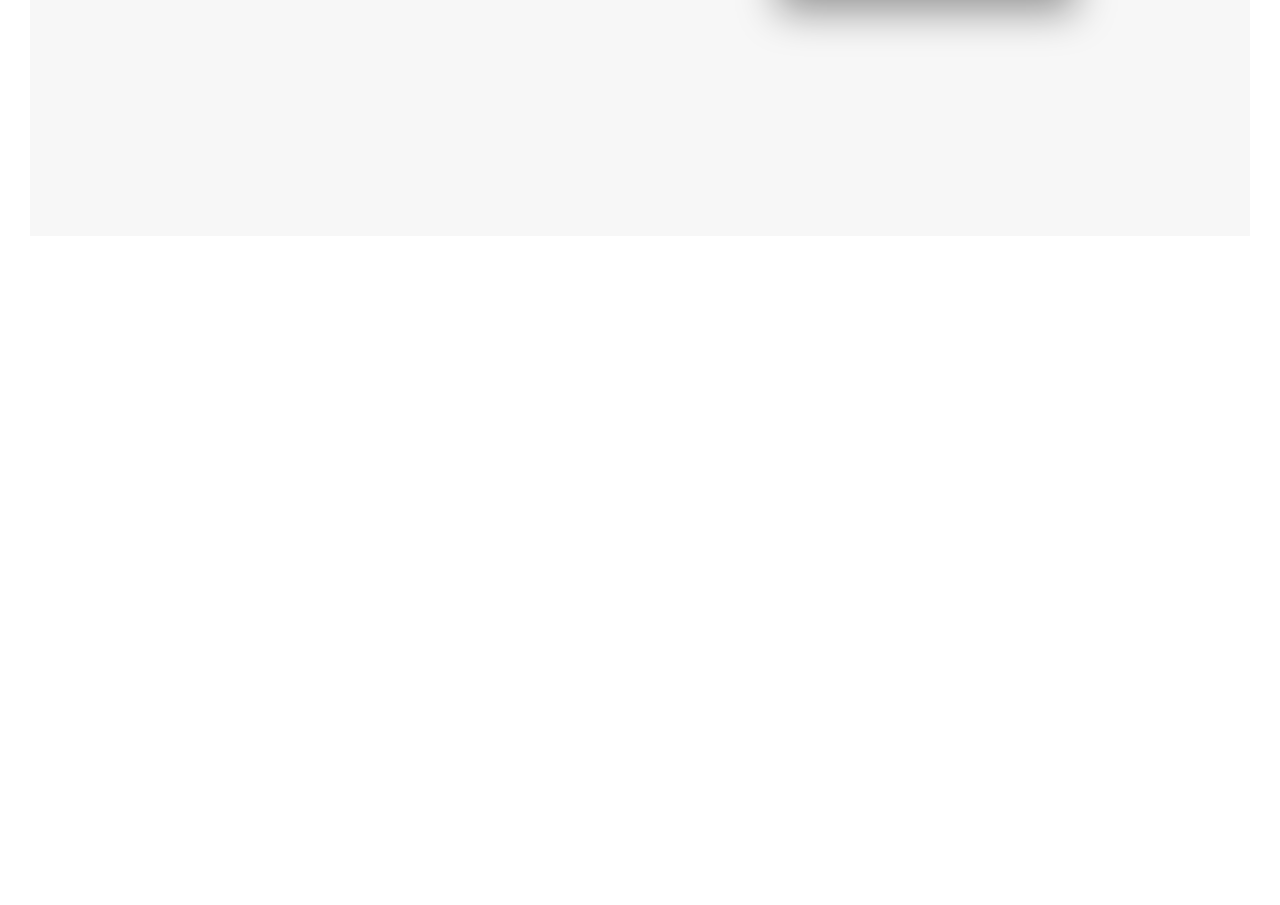
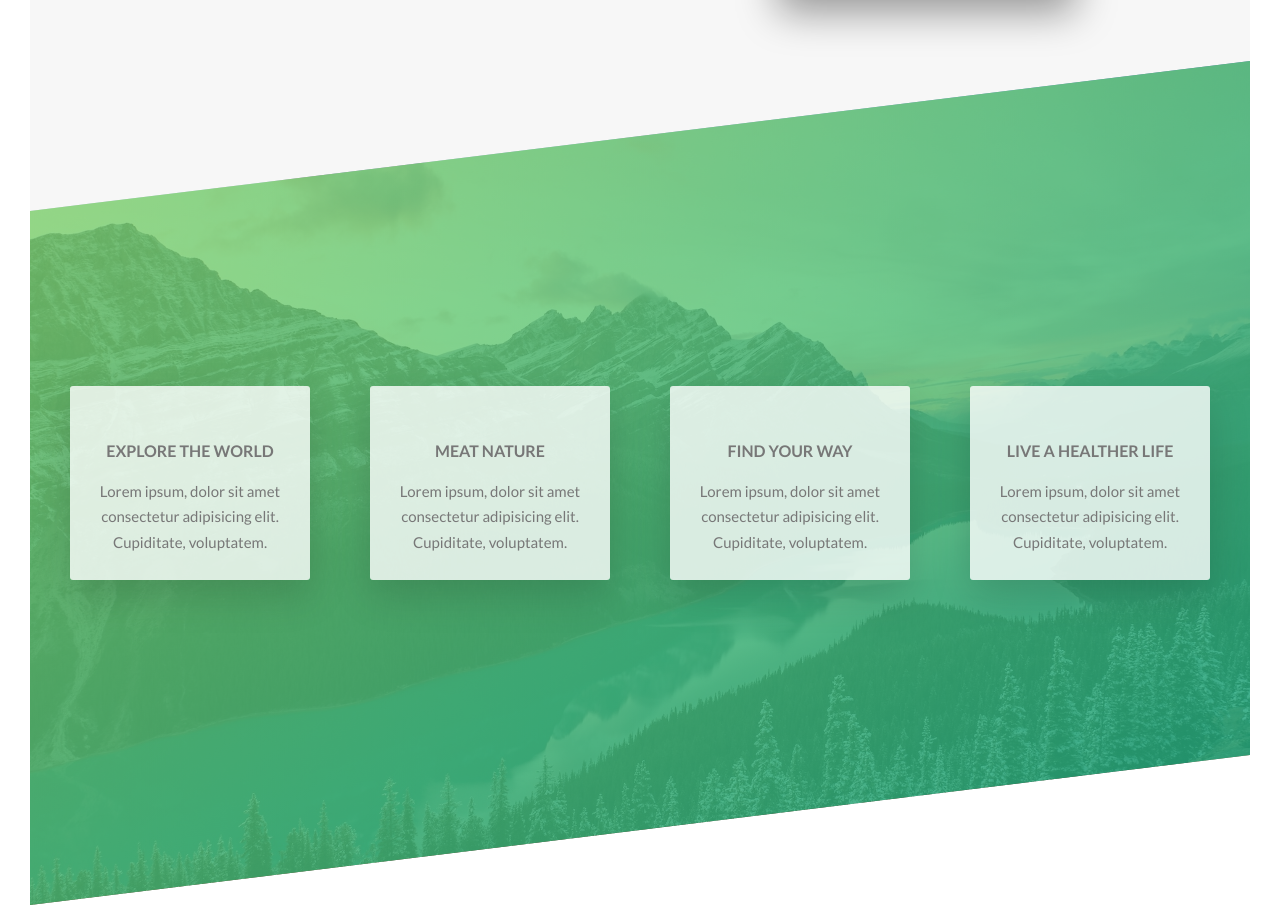
Before and after one commit to Sergio0831/natours, a website: page index.html in a window 1280 px wide. Shown: the part 1321-2226 px from the top of the page. Before the commit the page ends 1587 px from the top, so only its background shows below. Drawn offline with Linux system fonts and the light colour scheme.

Commit message:
Created features section

```diff
--- a/index.html
+++ b/index.html
@@ -11,6 +11,7 @@
 
 		<!-- <link rel="stylesheet" href="css/icon-font.css" /> -->
 		<link rel="stylesheet" href="css/style.comp.css" />
+		<link rel="stylesheet" href="css/icon-font.css" />
 		<link rel="shortcut icon" type="image/png" href="img/favicon.png" />
 
 		<title>Natours | Exciting tours for adventurous people</title>
@@ -30,6 +31,7 @@
 		</header>
 
 		<main>
+			<!-- Section About -->
 			<section class="section-about">
 				<div class="u-center-text mb-large">
 					<h2 class="heading-secondary">
@@ -75,6 +77,53 @@
 					</div>
 				</div>
 			</section>
+			<!-- Section About End -->
+			<!-- Section Features -->
+			<section class="section-features">
+				<div class="row">
+					<div class="col-1-of-4">
+						<div class="feature-box">
+							<i class="feature-box__icon icon-basic-world"></i>
+							<h3 class="heading-tertiary mb-small">Explore the world</h3>
+							<p class="feature-box__text">
+								Lorem ipsum, dolor sit amet consectetur adipisicing elit.
+								Cupiditate, voluptatem.
+							</p>
+						</div>
+					</div>
+					<div class="col-1-of-4">
+						<div class="feature-box">
+							<i class="feature-box__icon icon-basic-compass"></i>
+							<h3 class="heading-tertiary mb-small">Meat nature</h3>
+							<p class="feature-box__text">
+								Lorem ipsum, dolor sit amet consectetur adipisicing elit.
+								Cupiditate, voluptatem.
+							</p>
+						</div>
+					</div>
+					<div class="col-1-of-4">
+						<div class="feature-box">
+							<i class="feature-box__icon icon-basic-map"></i>
+							<h3 class="heading-tertiary mb-small">Find your way</h3>
+							<p class="feature-box__text">
+								Lorem ipsum, dolor sit amet consectetur adipisicing elit.
+								Cupiditate, voluptatem.
+							</p>
+						</div>
+					</div>
+					<div class="col-1-of-4">
+						<div class="feature-box">
+							<i class="feature-box__icon icon-basic-heart"></i>
+							<h3 class="heading-tertiary mb-small">Live a healther life</h3>
+							<p class="feature-box__text">
+								Lorem ipsum, dolor sit amet consectetur adipisicing elit.
+								Cupiditate, voluptatem.
+							</p>
+						</div>
+					</div>
+				</div>
+			</section>
+			<!-- Section Features End -->
 		</main>
 
 		<!--Grid layout
--- a/sass/main.scss
+++ b/sass/main.scss
@@ -9,6 +9,7 @@
 
 @use "components/button";
 @use "components/composition";
+@use "components/feature-box";
 
 @use "layout/header";
 @use "layout/grid";
--- a/sass/pages/_home.scss
+++ b/sass/pages/_home.scss
@@ -5,3 +5,20 @@
 	padding: 25rem 0;
 	background-color: $color-grey-light-1;
 }
+
+.section-features {
+	margin-top: -10rem;
+	padding: 25rem 0;
+	background-image: linear-gradient(
+			to right bottom,
+			rgba($color-primary-light, 0.8),
+			rgba($color-primary-dark, 0.8)
+		),
+		url("../img/nat-4.jpg");
+	background-size: cover;
+	transform: skewY(-7deg);
+
+	> * {
+		transform: skewY(7deg);
+	}
+}
```
Also changed, not shown: css/style.comp.css.
